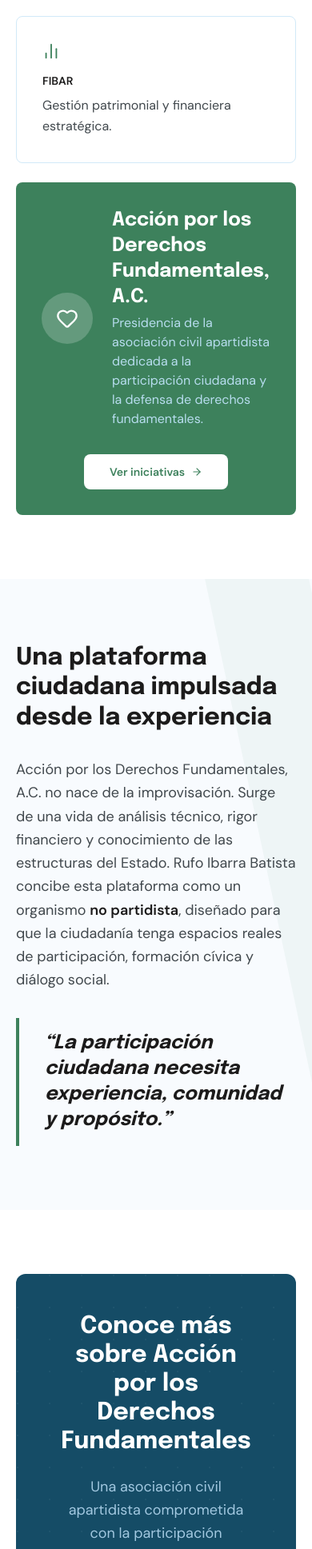
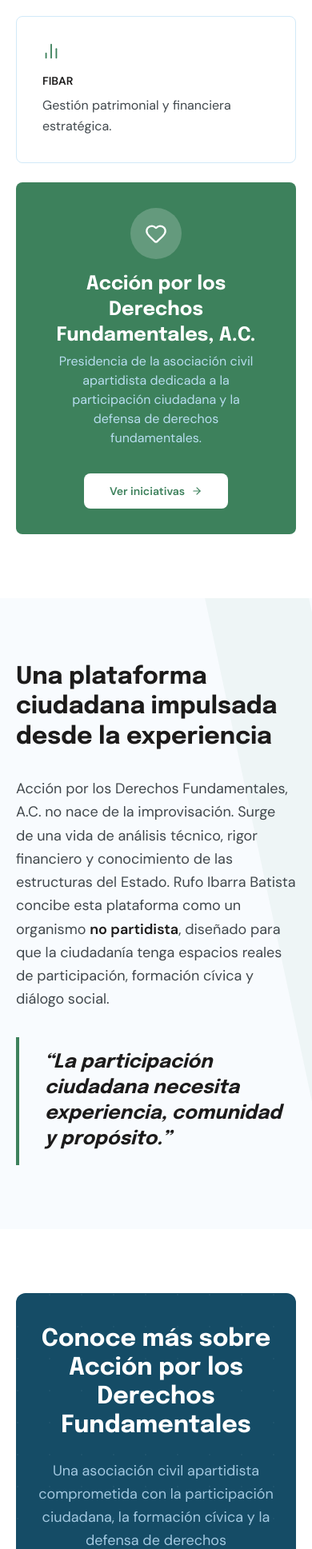
Before and after one commit to Asociacion-ADF/web, a Next.js app: page /trayectoria-rufo-ibarra-batista in a window 390 px wide. Shown: the part 6451-8388 px from the top of the page at 80% size. Built offline with nearby package versions, Linux system fonts and the light colour scheme.

Commit message:
fix: polish comunicados cards and trayectoria mobile spacing

```diff
--- a/app/comunicados/page.tsx
+++ b/app/comunicados/page.tsx
@@ -192,12 +192,9 @@
                       <span className="text-[9px] font-bold tracking-[0.4em] text-[#3d815c] uppercase">
                         Comunicado oficial
                       </span>
-                      <p className="text-sm font-bold text-[#154c66] leading-snug line-clamp-2">
+                      <p className="text-sm font-bold text-[#154c66] leading-snug line-clamp-3">
                         {etiqueta}
                       </p>
-                      <span className="text-[10px] text-[#154c66]/70 mt-0.5">
-                        {fecha}
-                      </span>
                     </div>
                   </div>
                 </div>
--- a/app/trayectoria-rufo-ibarra-batista/page.tsx
+++ b/app/trayectoria-rufo-ibarra-batista/page.tsx
@@ -309,11 +309,11 @@
               </div>
             </div>
             <div className="md:col-span-4 bg-[#3d815c] text-white p-8 rounded-lg flex flex-col md:flex-row items-center justify-between gap-8">
-              <div className="flex items-center gap-6">
+              <div className="flex flex-col md:flex-row items-center gap-4 md:gap-6 w-full md:w-auto">
                 <div className="w-16 h-16 bg-white/20 rounded-full flex items-center justify-center shrink-0">
                   <Heart size={28} aria-hidden="true" />
                 </div>
-                <div>
+                <div className="text-center md:text-left px-2 md:px-0">
                   <h3 className="font-display text-2xl font-bold mb-1">
                     Acción por los Derechos Fundamentales, A.C.
                   </h3>
@@ -358,7 +358,7 @@
       {/* ─── CTA ─── */}
       <section className="py-20 lg:py-28 px-5 bg-white">
         <div className="max-w-7xl mx-auto">
-          <div className="bg-[#154c66] rounded-xl p-12 text-center text-white relative overflow-hidden">
+          <div className="bg-[#154c66] rounded-xl px-6 py-10 sm:p-12 text-center text-white relative overflow-hidden">
             <div
               aria-hidden="true"
               className="absolute inset-0 opacity-5 pointer-events-none"
```
